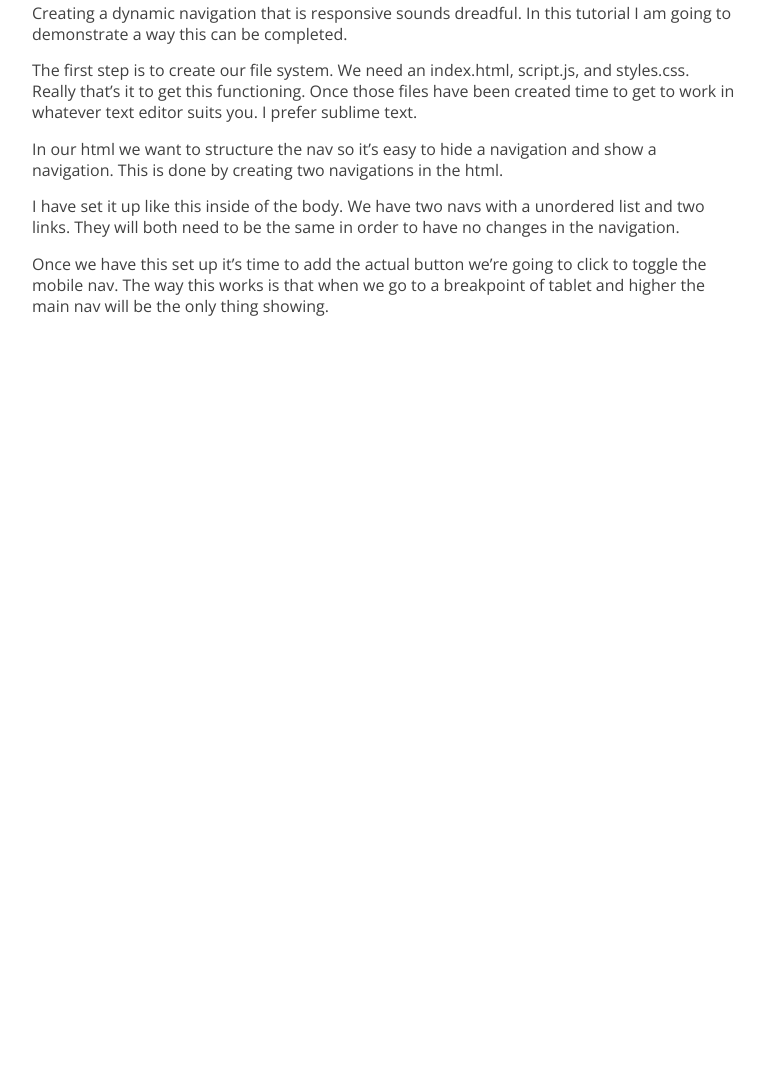
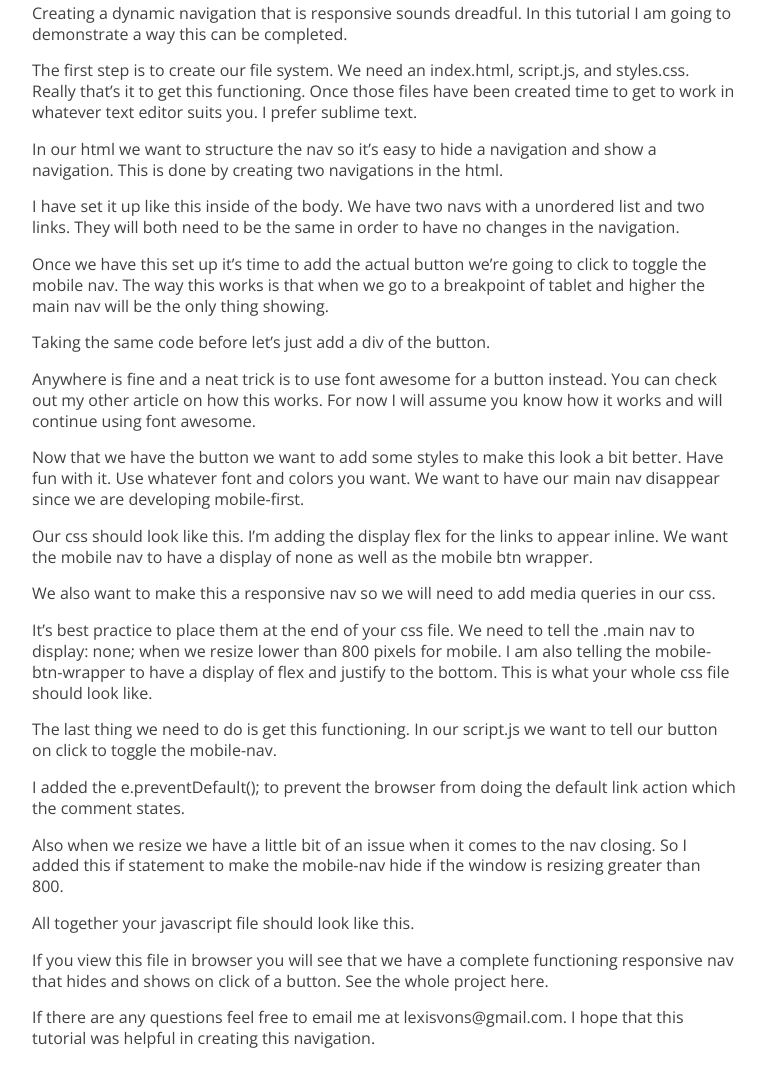
Before and after one commit to lexisvon/lexisvon.github.io, a plain HTML site: page _site/article-1.html in a window 1280 px wide. Shown: the part 204-1290 px from the top of the page, without its empty margins (256-1022 px from the left). Before the commit the page ends 800 px from the top, so only its background shows below. Drawn offline with nearby package versions, Linux system fonts and the light colour scheme.

Commit message:
progress

```diff
--- a/_site/article-1.html
+++ b/_site/article-1.html
@@ -76,6 +76,18 @@
       <p>I have set it up like this inside of the body. We have two navs with a unordered list and two links. They will both need to be the same in order to have no changes in the navigation.</p>
       <script src="https://gist.github.com/lexisvon/4559f5bbf12ba6ddccd5a7514e68e892.js"></script>
       <p>Once we have this set up it’s time to add the actual button we’re going to click to toggle the mobile nav. The way this works is that when we go to a breakpoint of tablet and higher the main nav will be the only thing showing.</p>
+      <p>Taking the same code before let’s just add a div of the button.</p>
+      <p>Anywhere is fine and a neat trick is to use font awesome for a button instead. You can check out my other article on how this works. For now I will assume you know how it works and will continue using font awesome.</p>
+      <p>Now that we have the button we want to add some styles to make this look a bit better. Have fun with it. Use whatever font and colors you want. We want to have our main nav disappear since we are developing mobile-first.</p>
+      <p>Our css should look like this. I’m adding the display flex for the links to appear inline. We want the mobile nav to have a display of none as well as the mobile btn wrapper.</p>
+      <p>We also want to make this a responsive nav so we will need to add media queries in our css.</p>
+      <p>It’s best practice to place them at the end of your css file. We need to tell the .main nav to display: none; when we resize lower than 800 pixels for mobile. I am also telling the mobile-btn-wrapper to have a display of flex and justify to the bottom. This is what your whole css file should look like.</p>
+      <p>The last thing we need to do is get this functioning. In our script.js we want to tell our button on click to toggle the mobile-nav.</p>
+      <p>I added the e.preventDefault(); to prevent the browser from doing the default link action which the comment states.</p>
+      <p>Also when we resize we have a little bit of an issue when it comes to the nav closing. So I added this if statement to make the mobile-nav hide if the window is resizing greater than 800.</p>
+      <p>All together your javascript file should look like this.</p>
+      <p>If you view this file in browser you will see that we have a complete functioning responsive nav that hides and shows on click of a button. See the whole project here.</p>
+      <p>If there are any questions feel free to email me at lexisvons@gmail.com. I hope that this tutorial was helpful in creating this navigation.</p>
       <script src="https://gist.github.com/lexisvon/ce7e00c9b1707d540695cce8d2b25248.js"></script>
     </div>
   </article>
```
Also changed, not shown: _site/about.html (+1 -1 lines), about.html (+1 -1 lines), article-1.html (+12 -0 lines).
